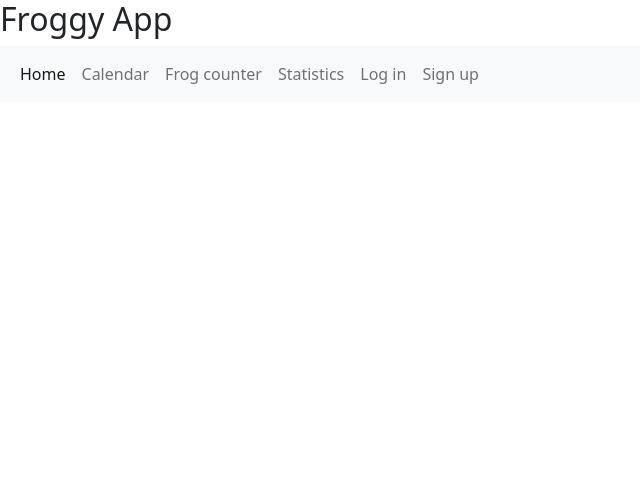
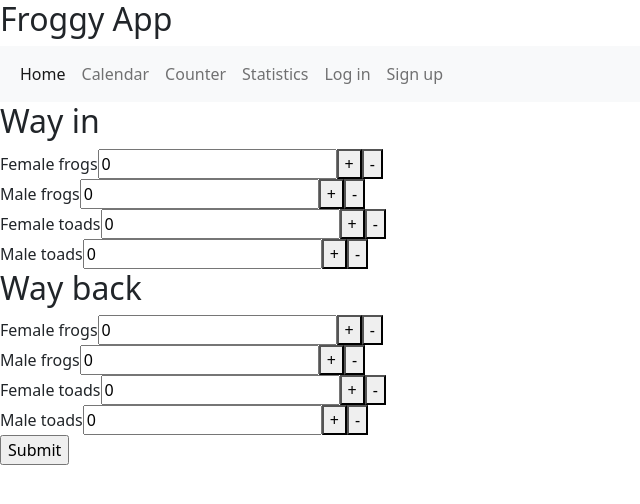
Before and after one commit to HungryOctopus/froggy, a React (Create React App) app in the folder client/: page /counter in a window 1280 px wide. Shown: the top 504 px of the page, without its empty margins (0-640 px from the left). Built offline with nearby package versions, Linux system fonts and the light colour scheme.

Commit message:
counter complete and working

```diff
--- a/client/package.json
+++ b/client/package.json
@@ -7,6 +7,7 @@
     "@testing-library/react": "^11.2.7",
     "@testing-library/user-event": "^12.8.3",
     "bootstrap": "^5.1.3",
+    "chart": "^0.1.2",
     "dotenv": "^10.0.0",
     "google-map-react": "^2.1.10",
     "node-sass": "^6.0.1",
--- a/client/src/App.jsx
+++ b/client/src/App.jsx
@@ -1,12 +1,12 @@
-import "./App.scss";
-import { BrowserRouter, Route, Switch } from "react-router-dom";
-import Home from "./views/Home";
-import Navbar from "./components/Navbar";
-import Statistics from "./views/Statistics";
-import Calendar from "./views/Calendar";
-import Signup from "./views/Signup";
-import Login from "./views/Login";
-import FrogCounter from "./views/FrogCounter";
+import './App.scss';
+import { BrowserRouter, Route, Switch } from 'react-router-dom';
+import Home from './views/Home';
+import Navbar from './components/Navbar';
+import Statistics from './views/Statistics';
+import Calendar from './views/Calendar';
+import Signup from './views/Signup';
+import Login from './views/Login';
+import TotalCounter from './views/TotalCounter';
 
 function App() {
   return (
@@ -16,7 +16,7 @@ function App() {
         <Navbar />
         <Switch>
           <Route path="/statistics" component={Statistics} exact />
-          <Route path="/frog-counter" component={FrogCounter} exact />
+          <Route path="/counter" component={TotalCounter} exact />
           <Route path="/calendar" component={Calendar} exact />
           <Route path="/signup" component={Signup} exact />
           <Route path="/login" component={Login} exact />
--- /dev/null
+++ b/client/src/components/CountInput.jsx
@@ -0,0 +1,47 @@
+import { Component } from 'react';
+
+class CountInput extends Component {
+  constructor(props) {
+    super(props);
+    this.state = {
+      count: 0
+    };
+  }
+
+  handleChange = (event) => {
+    this.setState({ count: event.target.valueAsNumber });
+  };
+
+  render() {
+    return (
+      <div>
+        {/* <form onSubmit={this.handleSubmit}> */}
+        <label>
+          {this.props.name}
+          <input
+            type="number"
+            name={this.props.name}
+            value={this.state.count}
+            onChange={(e) => this.handleChange(e)}
+          />
+          {/* onDecrement={this.handleDecrement} */}
+          <button
+            type="button"
+            onClick={() => this.setState({ count: this.state.count + 1 })}
+          >
+            +
+          </button>
+
+          <button
+            type="button"
+            onClick={() => this.setState({ count: this.state.count - 1 })}
+          >
+            -
+          </button>
+        </label>
+      </div>
+    );
+  }
+}
+
+export default CountInput;
--- a/client/src/components/Navbar.jsx
+++ b/client/src/components/Navbar.jsx
@@ -1,5 +1,5 @@
-import React from "react";
-import { Link } from "react-router-dom";
+import React from 'react';
+import { Link } from 'react-router-dom';
 
 const Navbar = () => {
   return (
@@ -29,8 +29,8 @@ const Navbar = () => {
               </Link>
             </li>
             <li className="nav-item">
-              <Link to="/frog-counter" className="nav-link">
-                Frog counter
+              <Link to="/counter" className="nav-link">
+                Counter
               </Link>
             </li>
             <li className="nav-item">
--- a/client/src/views/FrogCounter.jsx
+++ /dev/null
@@ -1,191 +0,0 @@
-import { Component } from 'react';
-
-class CounterButton extends Component {
-  constructor() {
-    super();
-  }
-  render() {
-    return (
-      <>
-        <span>{this.props.count}</span>
-        <button onClick={this.props.onIncrement}>+</button>
-      </>
-    );
-  }
-}
-export { CounterButton };
-
-class FrogCounter extends Component {
-  constructor(props) {
-    super(props);
-    this.state = {
-      username: '',
-      temperature: '',
-      wayinfrogs: 0,
-      // wayinfrogscouple: 0,
-      wayintoadsmale: 0,
-      wayintoadsfemale: 0,
-      //wayintoadscouple: 0,
-      waybackfrogs: 0,
-      // waybackfrogscouple: 0,
-      waybacktoadsmale: 0,
-      waybacktoadsfemale: 0,
-      //waybacktoadscouple: 0
-      count: 0
-    };
-    this.handleChange = this.handleChange.bind(this);
-    // this.handleSubmit = this.handleSubmit.bind(this);
-  }
-
-  handleChange(event) {
-    let { name, value } = event.target;
-    this.setState({ [name]: value });
-  }
-
-  handleSubmit(event) {
-    // alert('Thank you. Your form has been submitted');
-    event.preventDefault();
-  }
-
-  //For counter buttons:
-  handleIncrement = () => {
-    this.setState((currentState) => ({ count: currentState.count + 1 }));
-  };
-
-  componentDidMount() {}
-
-  render() {
-    return (
-      <div>
-        <h5>Frog Counter</h5>
-        <form onSubmit={this.handleSubmit}>
-          <label>
-            Name:
-            {/* Possible to add automatically the name? */}
-            <input
-              type="text"
-              name="username"
-              value={this.state.username}
-              onChange={this.handleChange}
-            />
-          </label>
-
-          <CounterButton
-            count={this.state.count}
-            onIncrement={this.handleIncrement}
-          />
-
-          <label>
-            Outside temperature:
-            <input
-              type="text"
-              name="temperature"
-              value={this.state.temperature}
-              onChange={this.handleChange}
-            />
-          </label>
-          <h6>
-            <b>Way in</b>
-          </h6>
-          <label>
-            Frogs
-            <input
-              type="number"
-              name="wayinfrogs"
-              value={this.state.wayinfrogs}
-              onChange={this.handleChange}
-            />
-          </label>
-          {/* <label>
-            Couple frogs
-            <input
-              type="number"
-              name="wayinfrogscouple"
-              value={this.state.wayinfrogscouple}
-              onChange={this.handleChange}
-            />
-          </label>*/}
-          <label>
-            Female toads
-            <input
-              type="number"
-              name="wayintoadsfemale"
-              value={this.state.wayintoadsfemale}
-              onChange={this.handleChange}
-            />
-          </label>
-          <label>
-            Male toads
-            <input
-              type="number"
-              name="wayintoadsmale"
-              value={this.state.wayintoadsmale}
-              onChange={this.handleChange}
-            />
-          </label>
-          <label>
-            Couple toads
-            <input
-              type="number"
-              name="wayintoadscouple"
-              value={this.state.wayintoadscouple}
-              onChange={this.handleChange}
-            />
-          </label>
-          <h6>
-            <b>Way back</b>
-          </h6>
-          <label>
-            Frogs
-            <input
-              type="number"
-              name="waybackfrogs"
-              value={this.state.waybackfrogs}
-              onChange={this.handleChange}
-            />
-          </label>
-          {/* <label>
-            Couple frogs
-            <input
-              type="number"
-              name="waybackfrogscouple"
-              value={this.state.waybackfrogscouple}
-              onChange={this.handleChange}
-            />
-          </label> */}
-          <label>
-            Female toads
-            <input
-              type="number"
-              name="waybacktoadsfemale"
-              value={this.state.waybacktoadsfemale}
-              onChange={this.handleChange}
-            />
-          </label>
-          <label>
-            Male toads
-            <input
-              type="number"
-              name="waybacktoadsmale"
-              value={this.state.waybacktoadsmale}
-              onChange={this.handleChange}
-            />
-          </label>
-          {/* <label>
-            Couple toads
-            <input
-              type="number"
-              name="waybacktoadscouple"
-              value={this.state.waybacktoadscouple}
-              onChange={this.handleChange}
-            />
-          </label> */}
-
-          <input type="submit" value="Submit"></input>
-        </form>
-      </div>
-    );
-  }
-}
-
-export default FrogCounter;
--- /dev/null
+++ b/client/src/views/TotalCounter.jsx
@@ -0,0 +1,118 @@
+import React, { Component } from 'react';
+import CountInput from '../components/CountInput';
+
+export class TotalCounter extends Component {
+  constructor(props) {
+    super(props);
+    this.state = {
+      FrogsFemaleWayIn: 0,
+      FrogsMaleWayIn: 0,
+      ToadsFemaleWayIn: 0,
+      ToadsMaleWayIn: 0,
+      FrogsFemaleWayBack: 0,
+      FrogsMaleWayBack: 0,
+      ToadsFemaleWayBack: 0,
+      ToadsMaleWayBack: 0
+    };
+  }
+
+  componentDidMount() {
+    // Call a service that loads the current
+    // wayInFrogs and wayBackToads for date today
+    // and sets those values in the state
+  }
+
+  handleCountChange = (value, statePropName) => {
+    this.setState({ [statePropName]: value });
+  };
+
+  handleFormSubmission = (event) => {
+    event.preventDefault();
+    // Call a service that submits the counts held in the state
+    // to the REST API.
+    // If there is a count record document for the authenticated user
+    // in which date is today,
+    // update that document with new counts
+    // otherwise, create new document with counts and date today
+  };
+
+  render() {
+    return (
+      <div>
+        <h2>Way in</h2>
+
+        <form onSubmit={this.handleFormSubmission}>
+          <CountInput
+            name="Female frogs"
+            count={this.state.frogsfemalewayin}
+            onCountChange={(value) =>
+              this.handleCountChange(value, 'FrogsFemaleWayIn')
+            }
+          />
+
+          <CountInput
+            name="Male frogs"
+            count={this.state.frogsmalewayin}
+            onCountChange={(value) =>
+              this.handleCountChange(value, 'FrogsMaleWayIn')
+            }
+          />
+
+          <CountInput
+            name="Female toads"
+            count={this.state.toadsfemalewayin}
+            onCountChange={(value) =>
+              this.handleCountChange(value, 'ToadsFemaleWayIn')
+            }
+          />
+
+          <CountInput
+            name="Male toads"
+            count={this.state.toadsmalewayin}
+            onCountChange={(value) =>
+              this.handleCountChange(value, 'ToadsMaleWayIn')
+            }
+          />
+
+          <h2>Way back</h2>
+
+          <CountInput
+            name="Female frogs"
+            count={this.state.frogsfemalewayback}
+            onCountChange={(value) =>
+              this.handleCountChange(value, 'FrogsFemaleWayBack')
+            }
+          />
+
+          <CountInput
+            name="Male frogs"
+            count={this.state.frogsmalewayback}
+            onCountChange={(value) =>
+              this.handleCountChange(value, 'FrogsMaleWayBack')
+            }
+          />
+
+          <CountInput
+            name="Female toads"
+            count={this.state.toadsfemalewayback}
+            onCountChange={(value) =>
+              this.handleCountChange(value, 'ToadsFemaleWayBack')
+            }
+          />
+
+          <CountInput
+            name="Male toads"
+            count={this.state.toadsmalewayback}
+            onCountChange={(value) =>
+              this.handleCountChange(value, 'ToadsMaleWayBack')
+            }
+          />
+
+          <input type="submit" value="Submit"></input>
+        </form>
+      </div>
+    );
+  }
+}
+
+export default TotalCounter;
```
Also changed, not shown: 2 other files (tests, documents, lock files or other folders).
